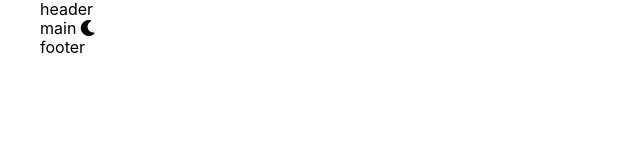
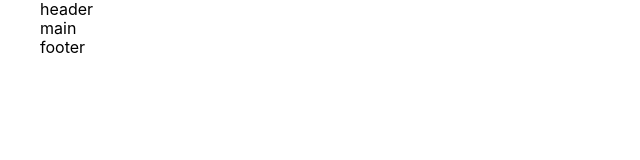
Before and after one commit to Deimos715/gulp_build, a website: page app/index.html in a window 1280 px wide. Shown: the full height of the page, 0-640 px from the left. Drawn offline with Linux system fonts and the light colour scheme; a web font is replaced by a local one.

```diff
--- a/app/index.html
+++ b/app/index.html
@@ -42,7 +42,6 @@
 	<main>
 		<div class="container">
 			main
-			<i class="fa-solid fa-moon"></i>
 		</div>
 	</main>
 	<footer class="footer">
```
